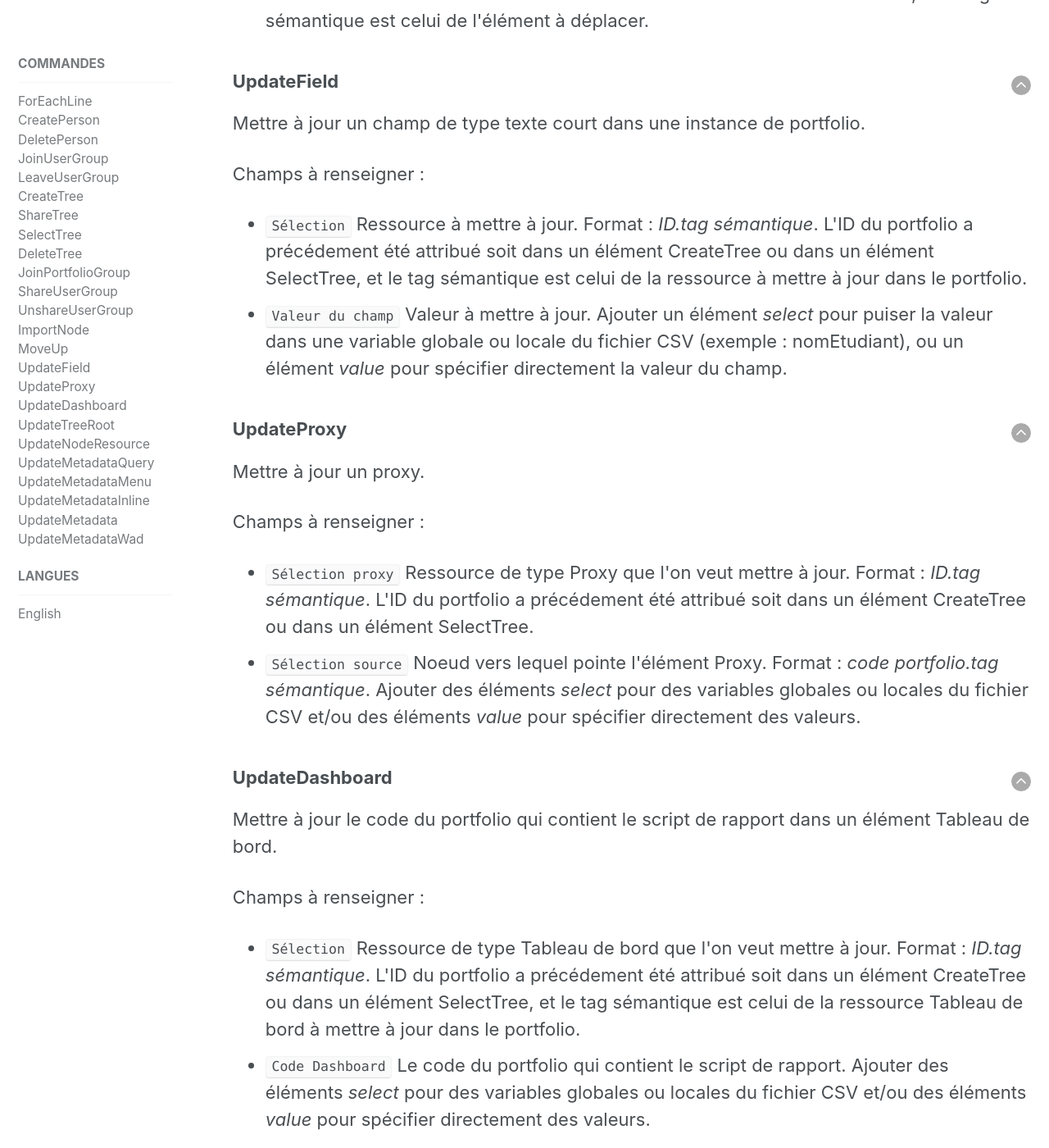
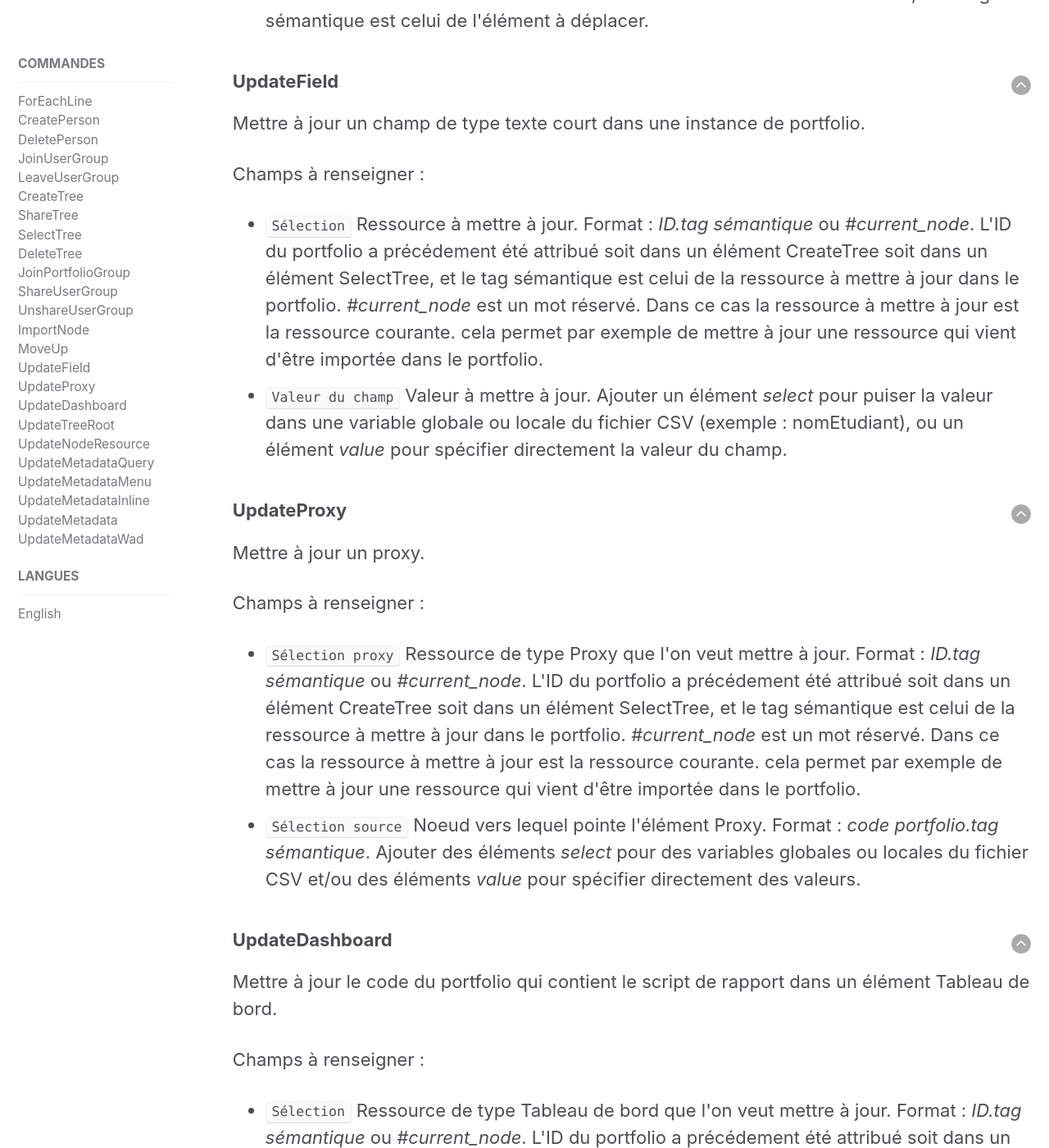
Before and after one commit to karutaproject/karuta-frontend-documentation, a Jekyll site: the page built from _pages/batch_fr.html, in a window 1280 px wide and 1400 px high, scrolled down 11075 px. Shown: the whole window at 82% size. Built offline with Jekyll 4.4.1, drawn with Linux system fonts in a browser that asks for light colours; some of the changed text lies outside the part shown.

Commit message:
Ajout #current_node dans Batch

```diff
--- a/_pages/batch_fr.html
+++ b/_pages/batch_fr.html
@@ -401,9 +401,12 @@ sidebar:
 	<p>Champs à renseigner&nbsp;:</p>
 	<ul>
 		<li>
-			<code>Sélection</code> Ressource à mettre à jour. Format&nbsp;: <i>ID.tag sémantique</i>.
-			L'ID du portfolio a précédement été attribué soit dans un élément CreateTree ou dans un élément
-			SelectTree, et le tag sémantique est celui de la ressource à mettre à jour dans le portfolio.
+			<code>Sélection</code> Ressource à mettre à jour.
+			Format&nbsp;: <i>ID.tag sémantique</i> ou <i>#current_node</i>.
+			L'ID du portfolio a précédement été attribué soit dans un élément CreateTree soit dans un élément
+			SelectTree, et le tag sémantique est celui de la ressource à mettre à jour dans le portfolio. <i>#current_node</i> est un mot réservé.
+			 Dans ce cas la ressource à mettre à jour est la ressource courante. cela permet par exemple de mettre à jour une ressource qui
+			 vient d'être importée dans le portfolio.
 		</li>
 		<li>
 			<code>Valeur du champ</code> Valeur à mettre à jour. Ajouter un élément <i>select</i> pour
@@ -421,8 +424,11 @@ sidebar:
 	<ul>
 		<li>
 			<code>Sélection proxy</code> Ressource de type Proxy que l'on veut mettre à jour.
-			Format&nbsp;: <i>ID.tag sémantique</i>. L'ID du portfolio a précédement été attribué soit
-			dans un élément CreateTree ou dans un élément SelectTree.
+			Format&nbsp;: <i>ID.tag sémantique</i> ou <i>#current_node</i>.
+			L'ID du portfolio a précédement été attribué soit dans un élément CreateTree soit dans un élément
+			SelectTree, et le tag sémantique est celui de la ressource à mettre à jour dans le portfolio. <i>#current_node</i> est un mot réservé.
+			 Dans ce cas la ressource à mettre à jour est la ressource courante. cela permet par exemple de mettre à jour une ressource qui
+			 vient d'être importée dans le portfolio.
 		</li>
 		<li>
 			<code>Sélection source</code> Noeud vers lequel pointe l'élément Proxy. Format&nbsp;:
@@ -441,9 +447,11 @@ sidebar:
 	<ul>
 		<li>
 			<code>Sélection</code> Ressource de type Tableau de bord que l'on veut mettre à jour.
-			Format&nbsp;: <i>ID.tag sémantique</i>. L'ID du portfolio a précédement été attribué soit
-			dans un élément CreateTree ou dans un élément SelectTree, et le tag sémantique est celui
-			de la ressource Tableau de bord à mettre à jour dans le portfolio.
+			Format&nbsp;: <i>ID.tag sémantique</i> ou <i>#current_node</i>.
+			L'ID du portfolio a précédement été attribué soit dans un élément CreateTree soit dans un élément
+			SelectTree, et le tag sémantique est celui de la ressource à mettre à jour dans le portfolio. <i>#current_node</i> est un mot réservé.
+			 Dans ce cas la ressource à mettre à jour est la ressource courante. cela permet par exemple de mettre à jour une ressource qui
+			 vient d'être importée dans le portfolio.
 		</li>
 		<li>
 			<code>Code Dashboard</code> Le code du portfolio qui contient le script de rapport. Ajouter
@@ -480,10 +488,12 @@ sidebar:
 	<p>Champs à renseigner&nbsp;:</p>
 	<ul>
 		<li>
-			<code>Sélection</code> C'est la ressource que l'on veut mettre à jour. Format :
-			<i>ID.tag_sémantique</i>. L'ID a précédement été attribué soit dans un élément CreateTree
-			ou dans un élément SelectTree, et le tag sémantique est celui de la ressource dans le
-			portfolio.
+			<code>Sélection</code> C'est le noeud de ressource que l'on veut mettre à jour.
+			Format&nbsp;: <i>ID.tag sémantique</i> ou <i>#current_node</i>.
+			L'ID du portfolio a précédement été attribué soit dans un élément CreateTree soit dans un élément
+			SelectTree, et le tag sémantique est celui du noeud de ressource à mettre à jour dans le portfolio. <i>#current_node</i> est un mot réservé.
+			 Dans ce cas la ressource à mettre à jour est la ressource courante. cela permet par exemple de mettre à jour une ressource qui
+			 vient d'être importée dans le portfolio.
 		</li>
 		<li>
 			<code>Code</code> Ajouter des éléments <i>select</i> pour des variables globales
@@ -502,9 +512,12 @@ sidebar:
 	<p>Champs à renseigner&nbsp;:</p>
 	<ul>
 		<li>
-			<code>Sélection</code> Noeud que l'on veut mettre à jour. Format&nbsp;:
-			<i>ID.tag sémantique</i>. L'ID du portfolio a précédement été attribué soit dans un élément
-			CreateTree ou dans un élément SelectTree.
+			<code>Sélection</code> Noeud que l'on veut mettre à jour.
+			Format&nbsp;: <i>ID.tag sémantique</i> ou <i>#current_node</i>.
+			L'ID du portfolio a précédement été attribué soit dans un élément CreateTree soit dans un élément
+			SelectTree, et le tag sémantique est celui de la ressource à mettre à jour dans le portfolio. <i>#current_node</i> est un mot réservé.
+			 Dans ce cas la ressource à mettre à jour est la ressource courante. cela permet par exemple de mettre à jour une ressource qui
+			 vient d'être importée dans le portfolio.
 		</li>
 		<li>
 			<code>Valeur query</code> Ajouter des éléments <i>select</i> pour des variables globales
@@ -520,9 +533,12 @@ sidebar:
 	<p>Champs à renseigner&nbsp;:</p>
 	<ul>
 		<li>
-			<code>Sélection</code> Noeud que l'on veut mettre à jour. Format&nbsp;:
-			<i>ID.tag sémantique</i>. L'ID du portfolio a précédement été attribué soit dans un élément
-			CreateTree ou dans un élément SelectTree.
+			<code>Sélection</code> Noeud que l'on veut mettre à jour.
+			Format&nbsp;: <i>ID.tag sémantique</i> ou <i>#current_node</i>.
+			L'ID du portfolio a précédement été attribué soit dans un élément CreateTree soit dans un élément
+			SelectTree, et le tag sémantique est celui de la ressource à mettre à jour dans le portfolio. <i>#current_node</i> est un mot réservé.
+			 Dans ce cas la ressource à mettre à jour est la ressource courante. cela permet par exemple de mettre à jour une ressource qui
+			 vient d'être importée dans le portfolio.
 		</li>
 		<li>
 			<code>Valeur query</code> Ajouter des éléments <i>select</i> pour des variables globales
@@ -538,9 +554,12 @@ sidebar:
 	<p>Champs à renseigner&nbsp;:</p>
 	<ul>
 		<li>
-			<code>Sélection</code> Noeud que l'on veut mettre à jour. Format&nbsp;:
-			<i>ID.tag sémantique</i>. L'ID du portfolio a précédement été attribué soit dans un élément
-			CreateTree ou dans un élément SelectTree.
+			<code>Sélection</code> Noeud que l'on veut mettre à jour.
+			Format&nbsp;: <i>ID.tag sémantique</i> ou <i>#current_node</i>.
+			L'ID du portfolio a précédement été attribué soit dans un élément CreateTree soit dans un élément
+			SelectTree, et le tag sémantique est celui de la ressource à mettre à jour dans le portfolio. <i>#current_node</i> est un mot réservé.
+			 Dans ce cas la ressource à mettre à jour est la ressource courante. cela permet par exemple de mettre à jour une ressource qui
+			 vient d'être importée dans le portfolio.
 		</li>
 		<li>
 			<code>Valeur inline (Y ou N)</code> Ajouter un élément <i>select</i> pour une variable
```
Also changed, not shown: _pages/structures_fr.html (+6 -3 lines).
